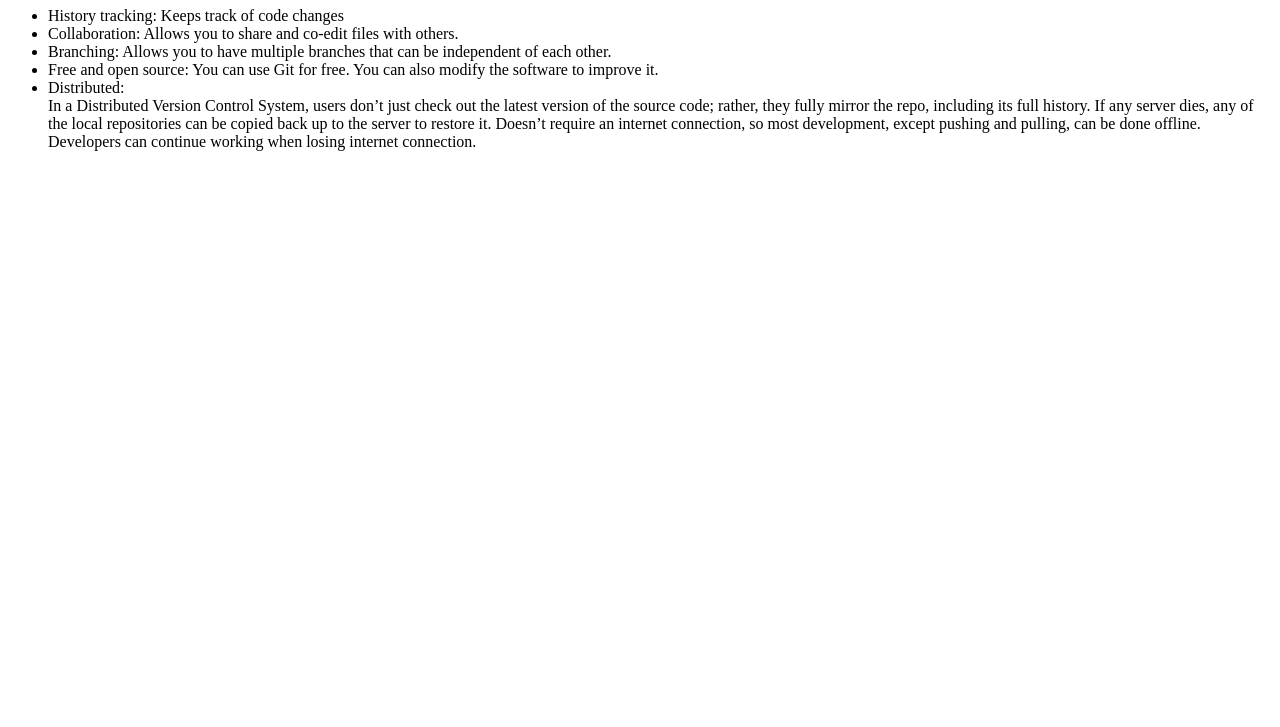
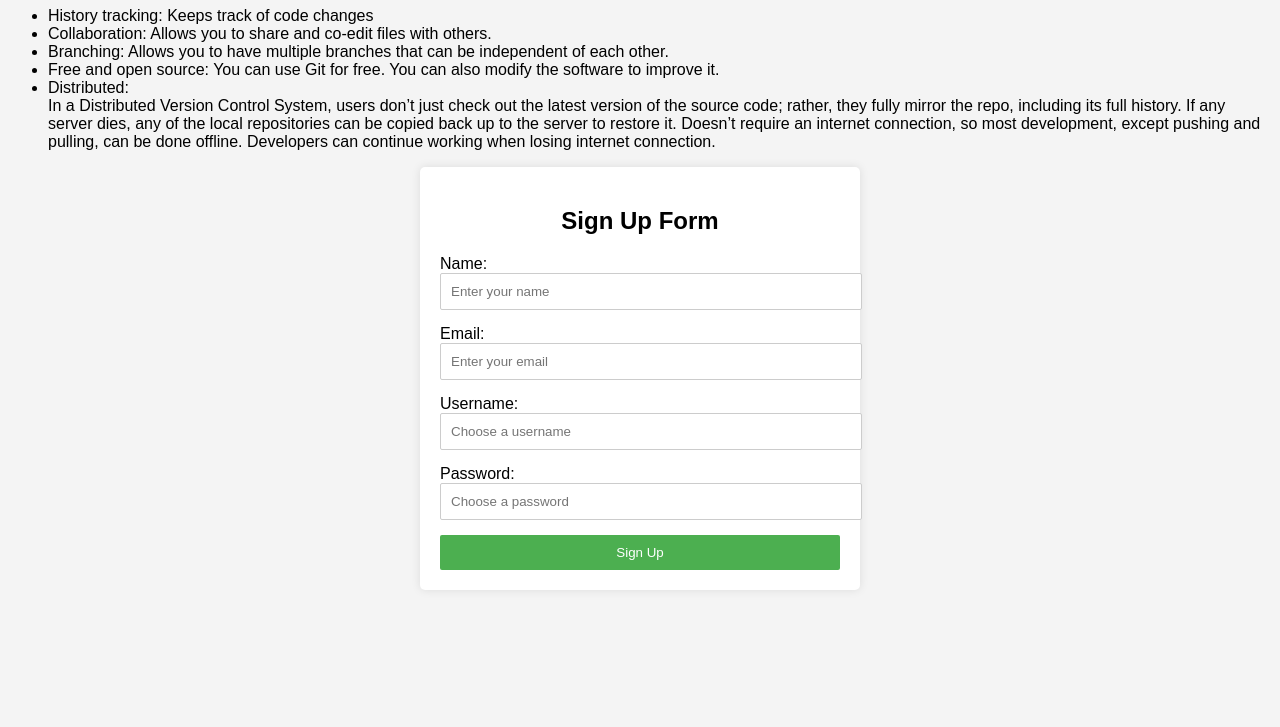
Before and after one commit to dtvn-training/2023-hn-NguyenVanChinh-GitPractice, a plain HTML site: page index.html in a window 1280 px wide. Shown: the part 73-800 px from the top of the page. Drawn offline with Linux system fonts and the light colour scheme.

Commit message:
add signup form

```diff
--- a/index.html
+++ b/index.html
@@ -26,6 +26,25 @@
             offline. Developers can continue working when losing internet connection.
         </li>
     </ul>
+
+    <div class="container">
+        <h2>Sign Up Form</h2>
+        <form action="/signup" method="post">
+          <label for="name">Name:</label>
+          <input type="text" id="name" name="name" placeholder="Enter your name" required>
+
+          <label for="email">Email:</label>
+          <input type="email" id="email" name="email" placeholder="Enter your email" required>
+
+          <label for="username">Username:</label>
+          <input type="text" id="username" name="username" placeholder="Choose a username" required>
+
+          <label for="password">Password:</label>
+          <input type="password" id="password" name="password" placeholder="Choose a password" required>
+
+          <input type="submit" value="Sign Up">
+        </form>
+      </div>
 </body>
 
 </html>
--- a/style.css
+++ b/style.css
@@ -1,3 +1,44 @@
 h1 {
     color: #ff0000;
 }
+body {
+    font-family: Arial, sans-serif;
+    background-color: #f4f4f4;
+  }
+
+  .container {
+    max-width: 400px;
+    margin: 0 auto;
+    padding: 20px;
+    background-color: #fff;
+    border-radius: 5px;
+    box-shadow: 0 0 10px rgba(0, 0, 0, 0.1);
+  }
+
+  .container h2 {
+    text-align: center;
+  }
+
+  .container input[type="text"],
+  .container input[type="password"],
+  .container input[type="email"] {
+    width: 100%;
+    padding: 10px;
+    margin-bottom: 15px;
+    border-radius: 2px;
+    border: 1px solid #ccc;
+  }
+
+  .container input[type="submit"] {
+    width: 100%;
+    background-color: #4CAF50;
+    color: #fff;
+    padding: 10px;
+    border: none;
+    border-radius: 2px;
+    cursor: pointer;
+  }
+
+  .container input[type="submit"]:hover {
+    background-color: #45a049;
+  }
```
